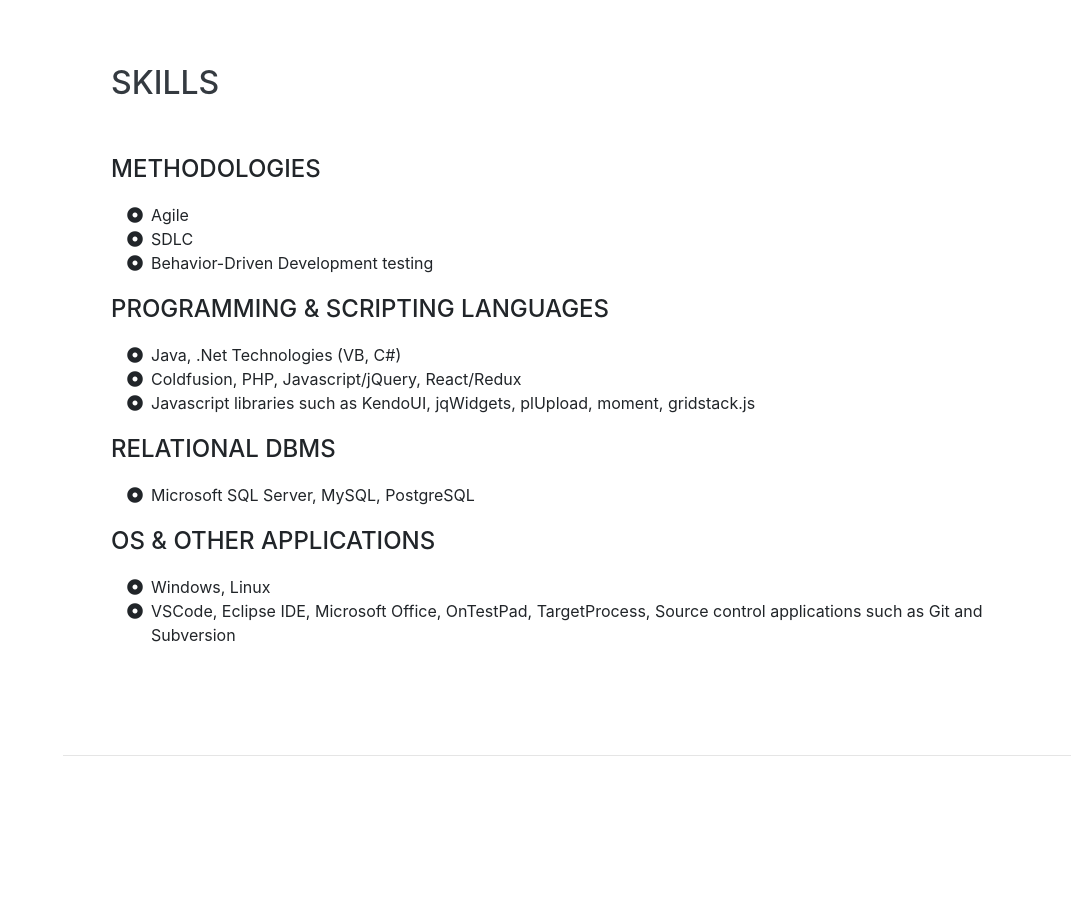
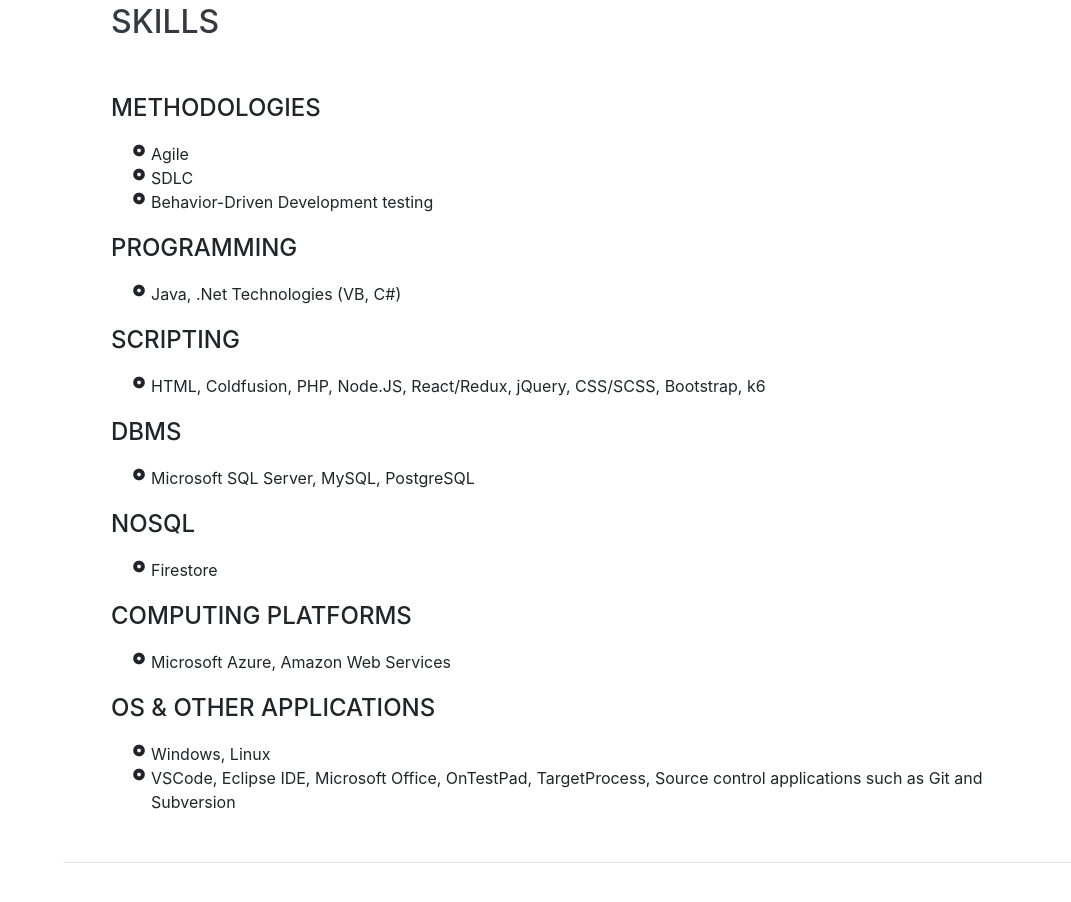
Before and after one commit to roldeguz/roldeguz.github.io, a website with bundled scripts: page index.html in a window 1280 px wide. Shown: the part 3802-4704 px from the top of the page, without its empty margins (209-1280 px from the left). Built offline with nearby package versions, Linux system fonts and the light colour scheme; a web font is replaced by a local one.

Commit message:
Fixed skills

```diff
--- a/index.html
+++ b/index.html
@@ -211,38 +211,53 @@
 
         <div class="subheading mb-3">Methodologies</div>
         <ul class="fa-ul mb-0">
-          <li><i class="fa-li fa fa-dot-circle"></i> Agile</li>
-          <li><i class="fa-li fa fa-dot-circle"></i> SDLC</li>
-          <li><i class="fa-li fa fa-dot-circle"></i> Behavior-Driven Development testing</li>
+          <li><i class="fa-li fa fa-dot-circle fa-xs"></i> Agile</li>
+          <li><i class="fa-li fa fa-dot-circle fa-xs"></i> SDLC</li>
+          <li><i class="fa-li fa fa-dot-circle fa-xs"></i> Behavior-Driven Development testing</li>
         </ul>
 
-        <div class="subheading mt-3 mb-3">Programming &amp; Scripting Languages</div>
+        <div class="subheading mt-3 mb-3">Programming</div>
         <ul class="fa-ul mb-0">
           <li>
-            <i class="fa-li fa fa-dot-circle"></i>
+            <i class="fa-li fa fa-dot-circle fa-xs"></i>
             Java, .Net Technologies (VB, C#)</li>
-          <li>
-            <i class="fa-li fa fa-dot-circle"></i>
-            Coldfusion, PHP, Javascript/jQuery, React/Redux</li>
-            <li>
-            <i class="fa-li fa fa-dot-circle"></i>
-            Javascript libraries such as KendoUI, jqWidgets, plUpload, moment, gridstack.js</li>
         </ul>
 
-        <div class="subheading mt-3 mb-3">Relational DBMS</div>
+        <div class="subheading mt-3 mb-3">Scripting</div>
         <ul class="fa-ul mb-0">
           <li>
-            <i class="fa-li fa fa-dot-circle"></i>
+            <i class="fa-li fa fa-dot-circle fa-xs"></i>
+            HTML, Coldfusion, PHP, Node.JS, React/Redux, jQuery, CSS/SCSS, Bootstrap, k6</li>
+        </ul>
+
+        <div class="subheading mt-3 mb-3">DBMS</div>
+        <ul class="fa-ul mb-0">
+          <li>
+            <i class="fa-li fa fa-dot-circle fa-xs"></i>
             Microsoft SQL Server, MySQL, PostgreSQL</li>
+        </ul>
+
+        <div class="subheading mt-3 mb-3">NoSQL</div>
+        <ul class="fa-ul mb-0">
+          <li>
+            <i class="fa-li fa fa-dot-circle fa-xs"></i>
+            Firestore</li>
+        </ul>
+
+        <div class="subheading mt-3 mb-3">Computing Platforms</div>
+        <ul class="fa-ul mb-0">
+          <li>
+            <i class="fa-li fa fa-dot-circle fa-xs"></i>
+            Microsoft Azure, Amazon Web Services</li>
         </ul>
 
         <div class="subheading mt-3 mb-3">OS &amp; Other Applications</div>
         <ul class="fa-ul mb-0">
           <li>
-            <i class="fa-li fa fa-dot-circle"></i>
+            <i class="fa-li fa fa-dot-circle fa-xs"></i>
             Windows, Linux</li>
           <li>
-            <i class="fa-li fa fa-dot-circle"></i>
+            <i class="fa-li fa fa-dot-circle fa-xs"></i>
             VSCode, Eclipse IDE, Microsoft Office, OnTestPad, TargetProcess, Source control applications such as Git and Subversion</li>
         </ul>
       </div>
```
